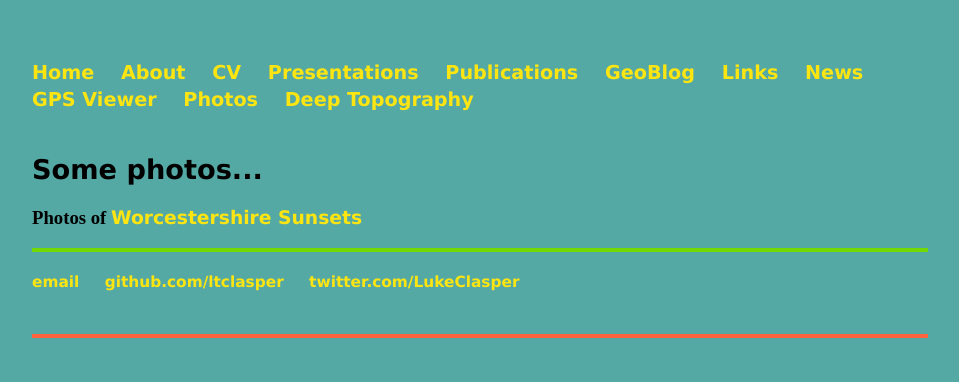
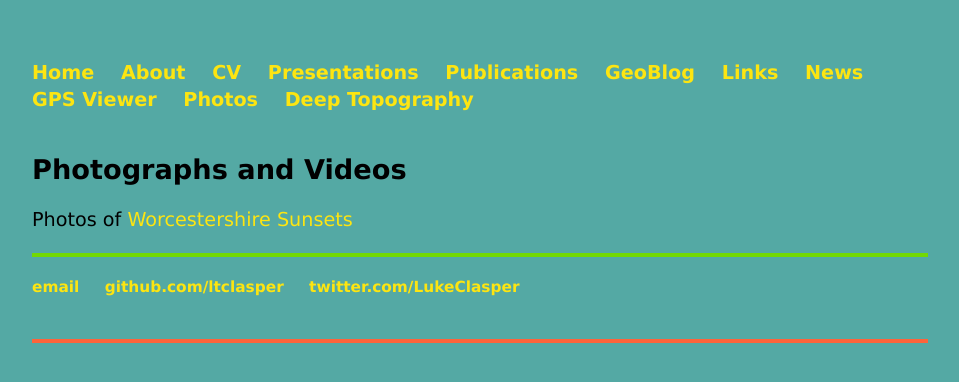
Before and after one commit to ltclasper/ltclasper.github.io, a Jekyll site: the page built from photos/index.html, in a window 1280 px wide. Shown: the top 382 px of the page, without its empty margins (160-1119 px from the left). Built offline with Jekyll 4.4.1, drawn with Linux system fonts in a browser that asks for light colours.

Commit message:
Update index.html

```diff
--- a/photos/index.html
+++ b/photos/index.html
@@ -5,8 +5,10 @@ title: Photos
 
 <div class="blurb">
 
-<h2>Some photos...</h2>
+<h2>Photographs and Videos</h2>
 
-<h3>Photos of <a href="/sunsets">Worcestershire Sunsets</a></h3>
+<p>Photos of <a href="/sunsets">Worcestershire Sunsets</a></p>
+
+
 
 </div><!-- /.blurb -->
```
